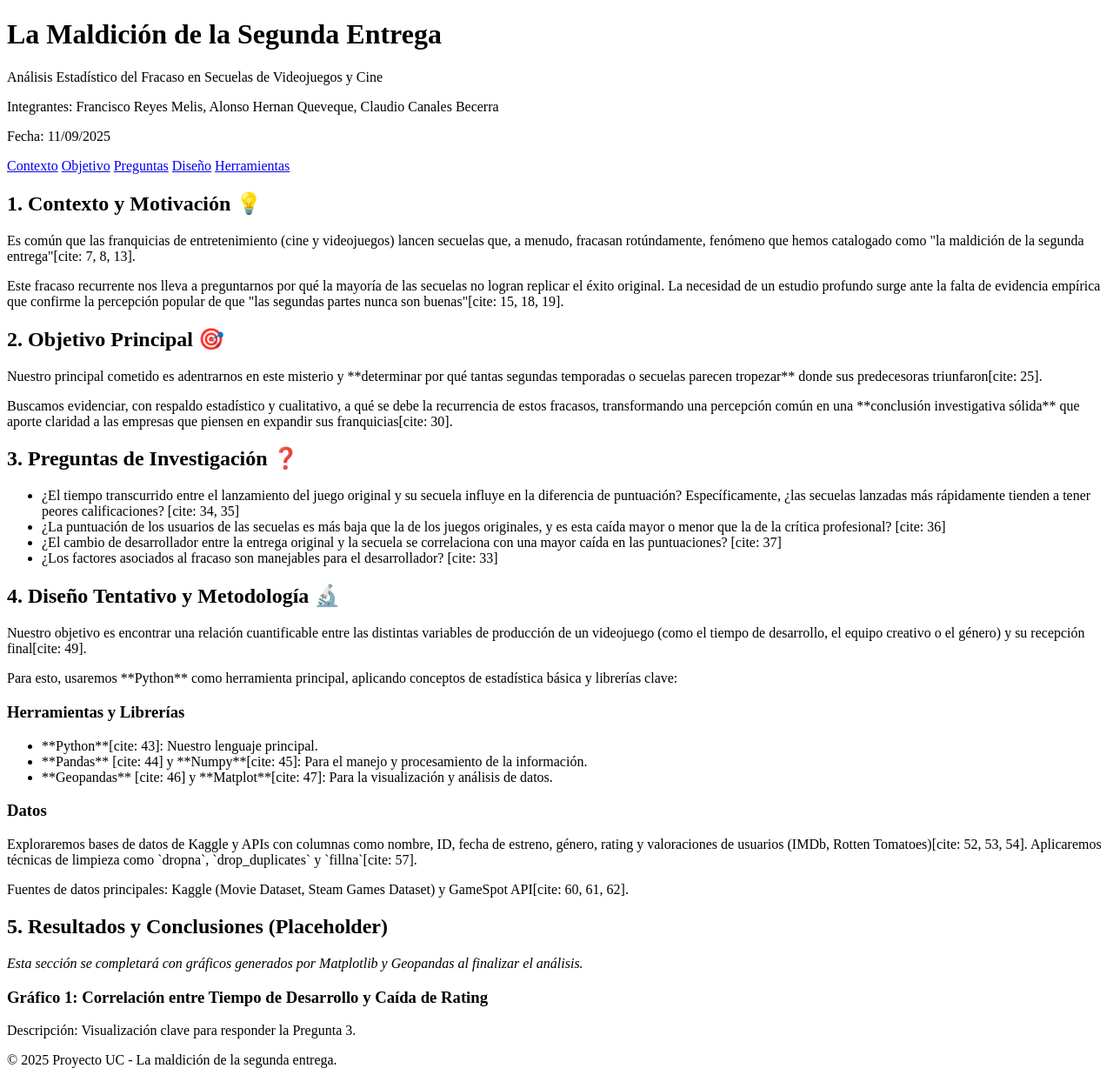
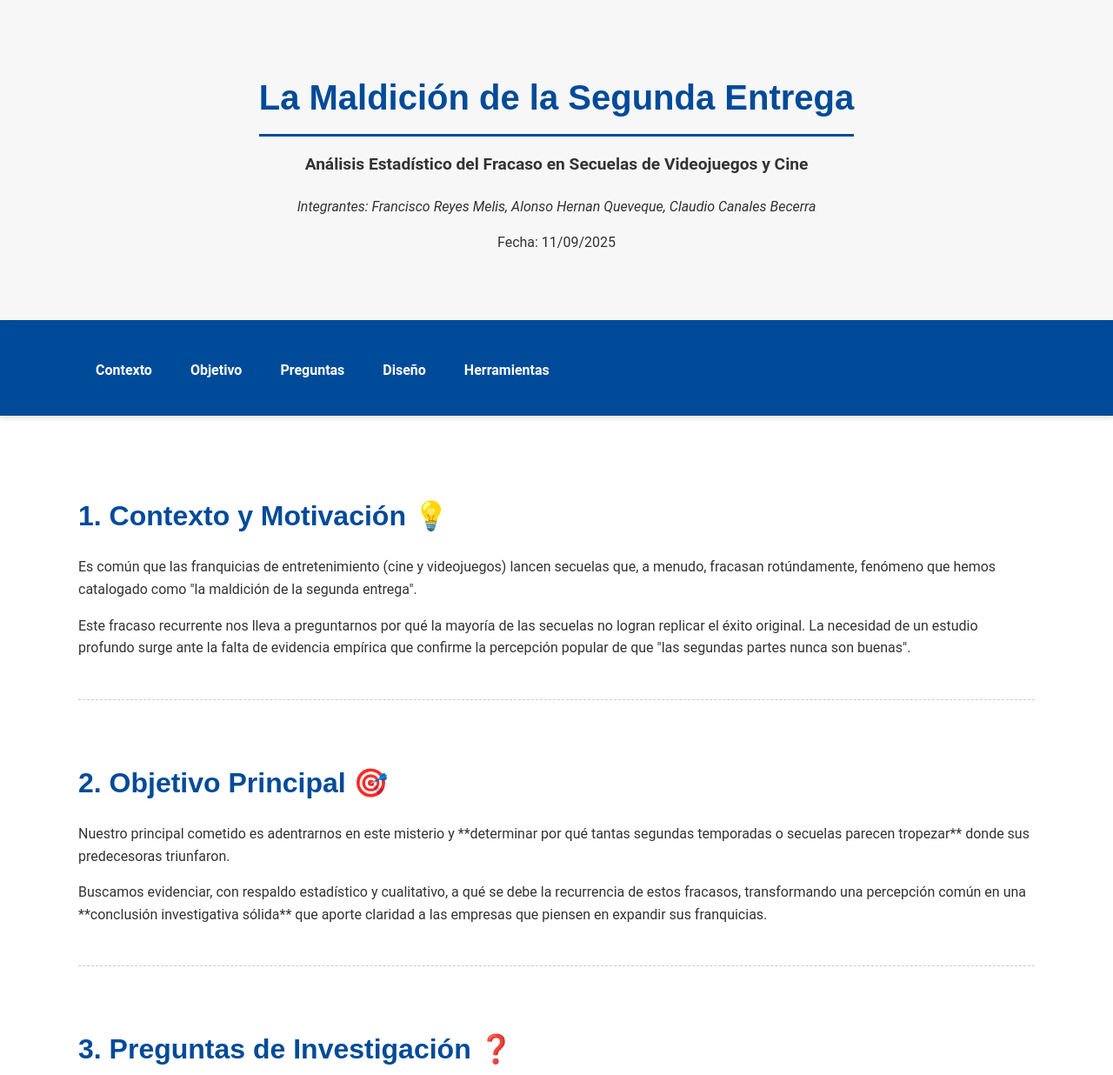
Before and after one commit to claudiocanales721/Proyecto-cs-de-datos, a plain HTML site: page index.html in a window 1280 px wide. Shown: the top 1236 px of the page at 87% size. Drawn offline with Linux system fonts and the light colour scheme.

Commit message:
actualización index

```diff
--- a/index.html
+++ b/index.html
@@ -4,8 +4,141 @@
     <meta charset="UTF-8">
     <meta name="viewport" content="width=device-width, initial-scale=1.0">
     <title>Proyecto | La Maldición de la Segunda Entrega</title>
-    <link rel="stylesheet" href="styles.css">
-    <link href="https://fonts.googleapis.com/css2?family=Poppins:wght@400;600;700&family=Roboto:wght@400;700&display=swap" rel="stylesheet">
+    <style>
+        /* Base y Variables */
+        :root {
+            --primary-color: #004b99; /* Azul de la UC */
+            --secondary-color: #f7f7f7; /* Gris claro para fondos */
+            --text-color: #333;
+            --font-heading: 'Poppins', sans-serif;
+            --font-body: 'Roboto', sans-serif;
+        }
+
+        /* Importación de fuentes (necesita Internet) */
+        @import url('https://fonts.googleapis.com/css2?family=Poppins:wght@400;600;700&family=Roboto:wght@400;700&display=swap');
+
+        body {
+            font-family: var(--font-body);
+            color: var(--text-color);
+            line-height: 1.6;
+            margin: 0;
+            padding: 0;
+            background-color: white;
+        }
+
+        .container {
+            width: 90%;
+            max-width: 1100px;
+            margin: 0 auto;
+            padding: 20px 0;
+        }
+
+        /* Tipografía y Encabezados */
+        h1, h2, h3 {
+            font-family: var(--font-heading);
+            color: var(--primary-color);
+            margin-top: 0;
+        }
+
+        h1 {
+            font-size: 2.5rem;
+            border-bottom: 3px solid var(--primary-color);
+            display: inline-block;
+            padding-bottom: 10px;
+        }
+
+        h2 {
+            font-size: 2rem;
+            padding-top: 40px;
+            margin-bottom: 20px;
+        }
+
+        /* Cabecera (Hero Section) */
+        .hero {
+            background-color: var(--secondary-color);
+            color: var(--text-color);
+            padding: 60px 0 40px;
+            text-align: center;
+            border-bottom: 5px solid var(--primary-color);
+        }
+
+        .subtitle {
+            font-size: 1.2rem;
+            font-weight: 600;
+            margin-top: -10px;
+        }
+
+        .authors {
+            margin-top: 20px;
+            font-style: italic;
+        }
+
+        /* Navegación */
+        nav {
+            background-color: var(--primary-color);
+            padding: 10px 0;
+            box-shadow: 0 4px 6px rgba(0, 0, 0, 0.1);
+        }
+
+        nav a {
+            color: white;
+            text-decoration: none;
+            padding: 10px 20px;
+            display: inline-block;
+            font-weight: 600;
+            transition: background-color 0.3s;
+        }
+
+        nav a:hover {
+            background-color: #003366;
+        }
+
+        /* Secciones de Contenido */
+        main section {
+            padding: 30px 0;
+            border-bottom: 1px dashed #ccc;
+        }
+
+        .questions-list {
+            list-style: none;
+            padding-left: 0;
+        }
+
+        .questions-list li {
+            background-color: var(--secondary-color);
+            margin-bottom: 10px;
+            padding: 15px;
+            border-left: 5px solid var(--primary-color);
+            font-weight: 600;
+        }
+
+        .code-block {
+            background-color: #2e2e2e;
+            color: white;
+            padding: 20px;
+            border-radius: 5px;
+            margin: 20px 0;
+        }
+
+        .code-block h3 {
+            color: #4CAF50;
+            margin-bottom: 15px;
+        }
+
+        .code-block ul {
+            list-style-type: none;
+            padding-left: 0;
+        }
+
+        /* Pie de Página */
+        footer {
+            background-color: var(--text-color);
+            color: white;
+            text-align: center;
+            padding: 20px 0;
+            margin-top: 40px;
+        }
+    </style>
 </head>
 <body>
 
@@ -32,50 +165,51 @@
 
         <section id="contexto">
             <h2>1. Contexto y Motivación 💡</h2>
-            <p>Es común que las franquicias de entretenimiento (cine y videojuegos) lancen secuelas que, a menudo, fracasan rotúndamente, fenómeno que hemos catalogado como "la maldición de la segunda entrega"[cite: 7, 8, 13].</p>
-            <p>Este fracaso recurrente nos lleva a preguntarnos por qué la mayoría de las secuelas no logran replicar el éxito original. La necesidad de un estudio profundo surge ante la falta de evidencia empírica que confirme la percepción popular de que "las segundas partes nunca son buenas"[cite: 15, 18, 19].</p>
+            <p>Es común que las franquicias de entretenimiento (cine y videojuegos) lancen secuelas que, a menudo, fracasan rotúndamente, fenómeno que hemos catalogado como "la maldición de la segunda entrega".</p>
+            <p>Este fracaso recurrente nos lleva a preguntarnos por qué la mayoría de las secuelas no logran replicar el éxito original. La necesidad de un estudio profundo surge ante la falta de evidencia empírica que confirme la percepción popular de que "las segundas partes nunca son buenas".</p>
         </section>
 
         <section id="objetivo">
             <h2>2. Objetivo Principal 🎯</h2>
-            <p>Nuestro principal cometido es adentrarnos en este misterio y **determinar por qué tantas segundas temporadas o secuelas parecen tropezar** donde sus predecesoras triunfaron[cite: 25].</p>
-            <p>Buscamos evidenciar, con respaldo estadístico y cualitativo, a qué se debe la recurrencia de estos fracasos, transformando una percepción común en una **conclusión investigativa sólida** que aporte claridad a las empresas que piensen en expandir sus franquicias[cite: 30].</p>
+            <p>Nuestro principal cometido es adentrarnos en este misterio y **determinar por qué tantas segundas temporadas o secuelas parecen tropezar** donde sus predecesoras triunfaron.</p>
+            <p>Buscamos evidenciar, con respaldo estadístico y cualitativo, a qué se debe la recurrencia de estos fracasos, transformando una percepción común en una **conclusión investigativa sólida** que aporte claridad a las empresas que piensen en expandir sus franquicias.</p>
         </section>
 
         <section id="preguntas">
             <h2>3. Preguntas de Investigación ❓</h2>
             <ul class="questions-list">
-                <li>¿El tiempo transcurrido entre el lanzamiento del juego original y su secuela influye en la diferencia de puntuación? Específicamente, ¿las secuelas lanzadas más rápidamente tienden a tener peores calificaciones? [cite: 34, 35]</li>
-                <li>¿La puntuación de los usuarios de las secuelas es más baja que la de los juegos originales, y es esta caída mayor o menor que la de la crítica profesional? [cite: 36]</li>
-                <li>¿El cambio de desarrollador entre la entrega original y la secuela se correlaciona con una mayor caída en las puntuaciones? [cite: 37]</li>
-                <li>¿Los factores asociados al fracaso son manejables para el desarrollador? [cite: 33]</li>
+                <li>¿El tiempo transcurrido entre el lanzamiento del juego original y su secuela influye en la diferencia de puntuación? Específicamente, ¿las secuelas lanzadas más rápidamente tienden a tener peores calificaciones?</li>
+                <li>¿La puntuación de los usuarios de las secuelas es más baja que la de los juegos originales, y es esta caída mayor o menor que la de la crítica profesional?</li>
+                <li>¿El cambio de desarrollador entre la entrega original y la secuela se correlaciona con una mayor caída en las puntuaciones?</li>
+                <li>¿Los factores asociados al fracaso son manejables para el desarrollador?</li>
             </ul>
         </section>
 
         <section id="diseno">
             <h2>4. Diseño Tentativo y Metodología 🔬</h2>
-            <p>Nuestro objetivo es encontrar una relación cuantificable entre las distintas variables de producción de un videojuego (como el tiempo de desarrollo, el equipo creativo o el género) y su recepción final[cite: 49].</p>
+            <p>Nuestro objetivo es encontrar una relación cuantificable entre las distintas variables de producción de un videojuego (como el tiempo de desarrollo, el equipo creativo o el género) y su recepción final.</p>
             <p>Para esto, usaremos **Python** como herramienta principal, aplicando conceptos de estadística básica y librerías clave:</p>
 
             <div class="code-block">
                 <h3>Herramientas y Librerías</h3>
                 <ul>
-                    <li>**Python**[cite: 43]: Nuestro lenguaje principal.</li>
-                    <li>**Pandas** [cite: 44] y **Numpy**[cite: 45]: Para el manejo y procesamiento de la información.</li>
-                    <li>**Geopandas** [cite: 46] y **Matplot**[cite: 47]: Para la visualización y análisis de datos.</li>
+                    <li>**Python**: Nuestro lenguaje principal.</li>
+                    <li>**Pandas** y **Numpy**: Para el manejo y procesamiento de la información.</li>
+                    <li>**Geopandas** y **Matplot**: Para la visualización y análisis de datos.</li>
                 </ul>
             </div>
 
             <h3>Datos</h3>
-            <p>Exploraremos bases de datos de Kaggle y APIs con columnas como nombre, ID, fecha de estreno, género, rating y valoraciones de usuarios (IMDb, Rotten Tomatoes)[cite: 52, 53, 54]. Aplicaremos técnicas de limpieza como `dropna`, `drop_duplicates` y `fillna`[cite: 57].</p>
-            <p class="data-source-note">Fuentes de datos principales: Kaggle (Movie Dataset, Steam Games Dataset) y GameSpot API[cite: 60, 61, 62].</p>
+            <p>Exploraremos bases de datos de Kaggle y APIs con columnas como nombre, ID, fecha de estreno, género, rating y valoraciones de usuarios (IMDb, Rotten Tomatoes). Aplicaremos técnicas de limpieza como `dropna`, `drop_duplicates` y `fillna`.</p>
+            <p>Fuentes de datos principales: Kaggle (Movie Dataset, Steam Games Dataset) y GameSpot API.</p>
         </section>
 
-        <section id="resultados" class="hidden">
+        <section id="resultados">
             <h2>5. Resultados y Conclusiones (Placeholder)</h2>
             <p><em>Esta sección se completará con gráficos generados por Matplotlib y Geopandas al finalizar el análisis.</em></p>
             <div class="figure-placeholder">
-                                <h3>Gráfico 1: Correlación entre Tiempo de Desarrollo y Caída de Rating</h3>
+
+                <h3>Gráfico 1: Correlación entre Tiempo de Desarrollo y Caída de Rating</h3>
                 <p>Descripción: Visualización clave para responder la Pregunta 3.</p>
             </div>
         </section>
@@ -87,6 +221,5 @@
         </div>
     </footer>
 
-    <script src="scripts.js"></script>
 </body>
 </html>
```
